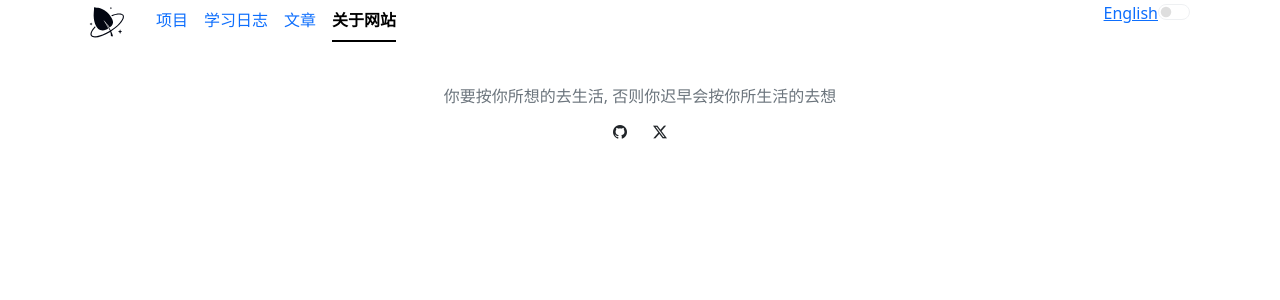
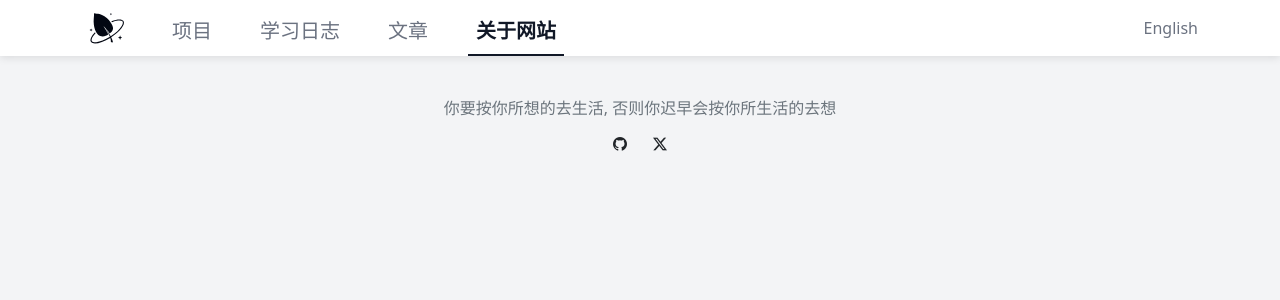
Before and after one commit to shynome/libregd-blog, a SvelteKit app: page /about in a window 1280 px wide. Shown: the top 300 px of the page. Built offline with nearby package versions, Linux system fonts and the light colour scheme.

Commit message:
样式ok

```diff
--- a/src/app.scss
+++ b/src/app.scss
@@ -1 +1,25 @@
-@import 'bootstrap/scss/bootstrap.scss';
+@import 'bootstrap/dist/css/bootstrap.css';
+:root {
+	--bs-body-bg: rgb(243, 244, 246);
+	--bs-body-color-rgb: 243, 244, 246;
+	--bs-link-color-rgb: 107, 114, 128;
+	--bs-link-hover-color-rgb: 17, 24, 39;
+	--bs-link-color: rgb(107, 114, 128);
+	--bs-link-hover-color: rgb(17, 24, 39);
+	--bs-emphasis-color: rgb(17, 24, 39);
+}
+a {
+	text-decoration: none;
+}
+.card {
+	box-shadow: 0px 2px 6px #0000001a;
+	border: none;
+	--bs-card-bg: white;
+}
+
+.btn-light {
+	--bs-btn-color: #6b7280;
+	--bs-btn-bg: #f3f4f6;
+	--bs-btn-disabled-color: #6B7280;
+	--bs-btn-disabled-bg: #f3f4f6;
+}
--- a/src/routes/[[lang]]/posts/[tag]/Post.svelte
+++ b/src/routes/[[lang]]/posts/[tag]/Post.svelte
@@ -33,7 +33,7 @@
 			<div class="row row-cols-auto g-2">
 				{#each tags as tag}
 					<div class="col">
-						<button class="btn btn-sm rounded-5 btn-secondary">{tag}</button>
+						<button class="btn rounded-5 btn-light" disabled>{tag}</button>
 					</div>
 				{/each}
 			</div>
--- a/src/routes/header.svelte
+++ b/src/routes/header.svelte
@@ -41,23 +41,28 @@
 <script>
 	import { t } from '$lib/translations'
 	import { page } from '$app/stores'
+	import { tooltip } from '$lib/action/bootstrap'
 
 	$: lang = $page.data.langPathPrefix
 </script>
 
 <header class="bg-white">
 	<div class="container">
-		<div class="row">
+		<div class="row align-items-center">
 			<div class="col col-auto fs-0">
 				<a href="{lang}/">
 					<img src="/logo.svg" alt="logo" width="50" height="44" />
 				</a>
 			</div>
 			<div class="col">
-				<ul class="nav nav-underline">
+				<ul class="nav nav-underline pt-2 fs-5">
 					{#each navs as nav, i}
 						<li class="nav-item">
-							<a class:active={$activeIndex === i} class="nav-link" href="{lang}{nav.path}">
+							<a
+								class:active={$activeIndex === i}
+								class="nav-link px-2 mx-2"
+								href="{lang}{nav.path}"
+							>
 								{$t(`common.${nav.title}`)}
 							</a>
 						</li>
@@ -70,17 +75,25 @@
 						<label for="lang-switch" class:d-none={lang === ''}>
 							<a
 								href={resolveRoute($page.route.id || '', { ...$page.params, lang: '' })}
-								data-sveltekit-preload-data={false}>中文</a
+								data-sveltekit-preload-data={false}
+								use:tooltip
+								title="前往中文版"
 							>
+								中文
+							</a>
 						</label>
 						<label for="lang-switch" class:d-none={lang === '/en'}>
 							<a
 								href={resolveRoute($page.route.id || '', { ...$page.params, lang: 'en' })}
-								data-sveltekit-preload-data={false}>English</a
+								data-sveltekit-preload-data={false}
+								use:tooltip
+								title="Go to English site"
 							>
+								English
+							</a>
 						</label>
 					</div>
-					<div class="col">
+					<!-- <div class="col">
 						<div class="form-check form-switch">
 							<input
 								type="checkbox"
@@ -91,7 +104,7 @@
 								disabled
 							/>
 						</div>
-					</div>
+					</div> -->
 				</div>
 			</div>
 		</div>
@@ -103,5 +116,6 @@
 		position: sticky;
 		top: 0;
 		z-index: 1;
+		box-shadow: 0px 2px 8px #0000001a;
 	}
 </style>
--- a/src/routes/not-found.svelte
+++ b/src/routes/not-found.svelte
@@ -3,9 +3,17 @@
 </script>
 
 <div class="container">
-	<div class="text-center text-secondary">
-		<img src="/not-found.svg" alt="not-found" width="400.35" height="300" />
-		<br />
-    {$t("common.err_404")}
+	<div class="row flex-column align-items-center justify-content-center">
+		<div class="col col-auto text-center text-secondary">
+			<img src="/not-found.svg" alt="not-found" width="400.35" height="300" />
+			<br />
+			{$t('common.err_404')}
+		</div>
 	</div>
 </div>
+
+<style>
+	.container > .row {
+		min-height: 40vh;
+	}
+</style>
```
Also changed, not shown: blog/ReLog/CS/01-test.en.md (+1 -1 lines), blog/ReLog/CS/01-test.md (+1 -1 lines).
